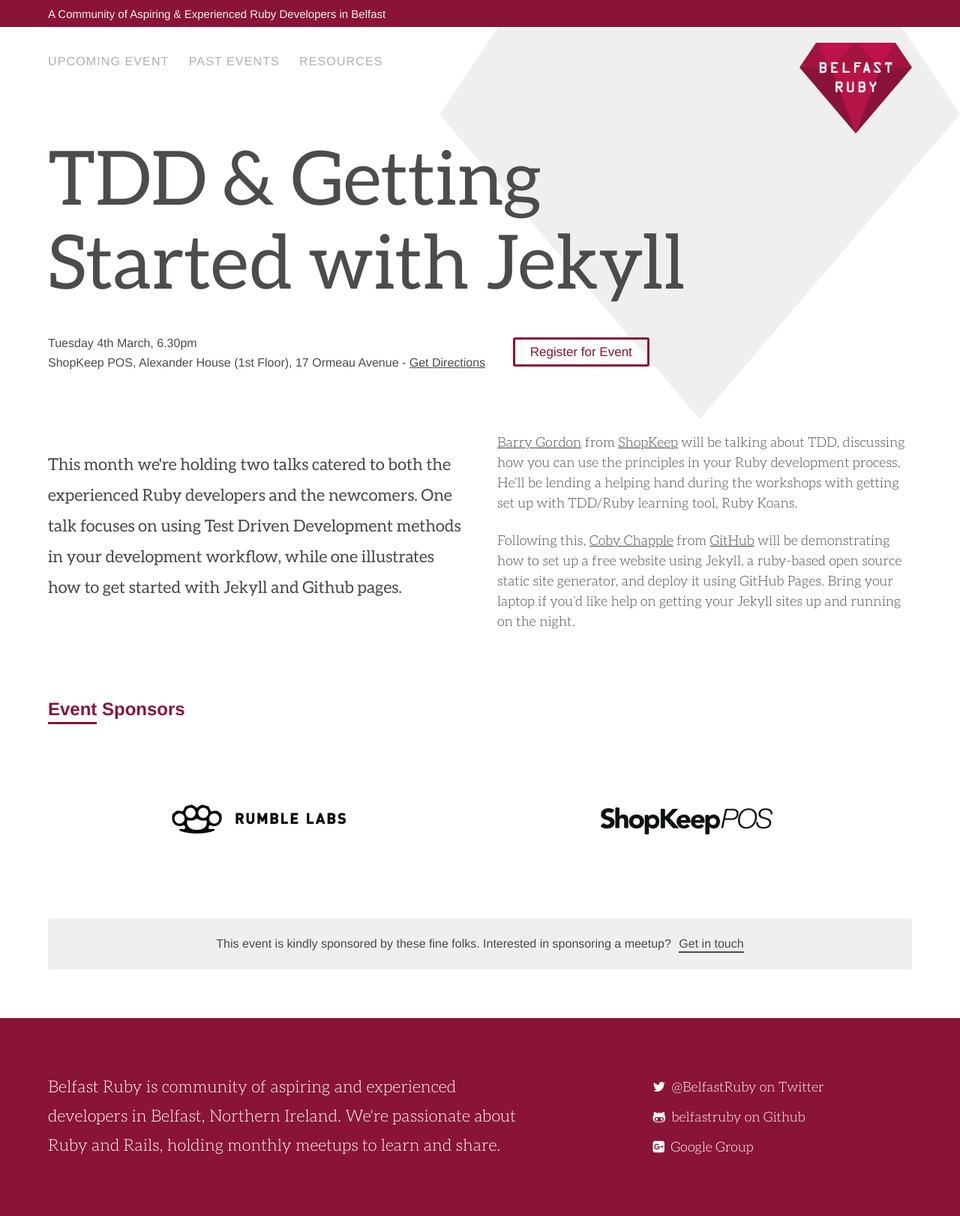
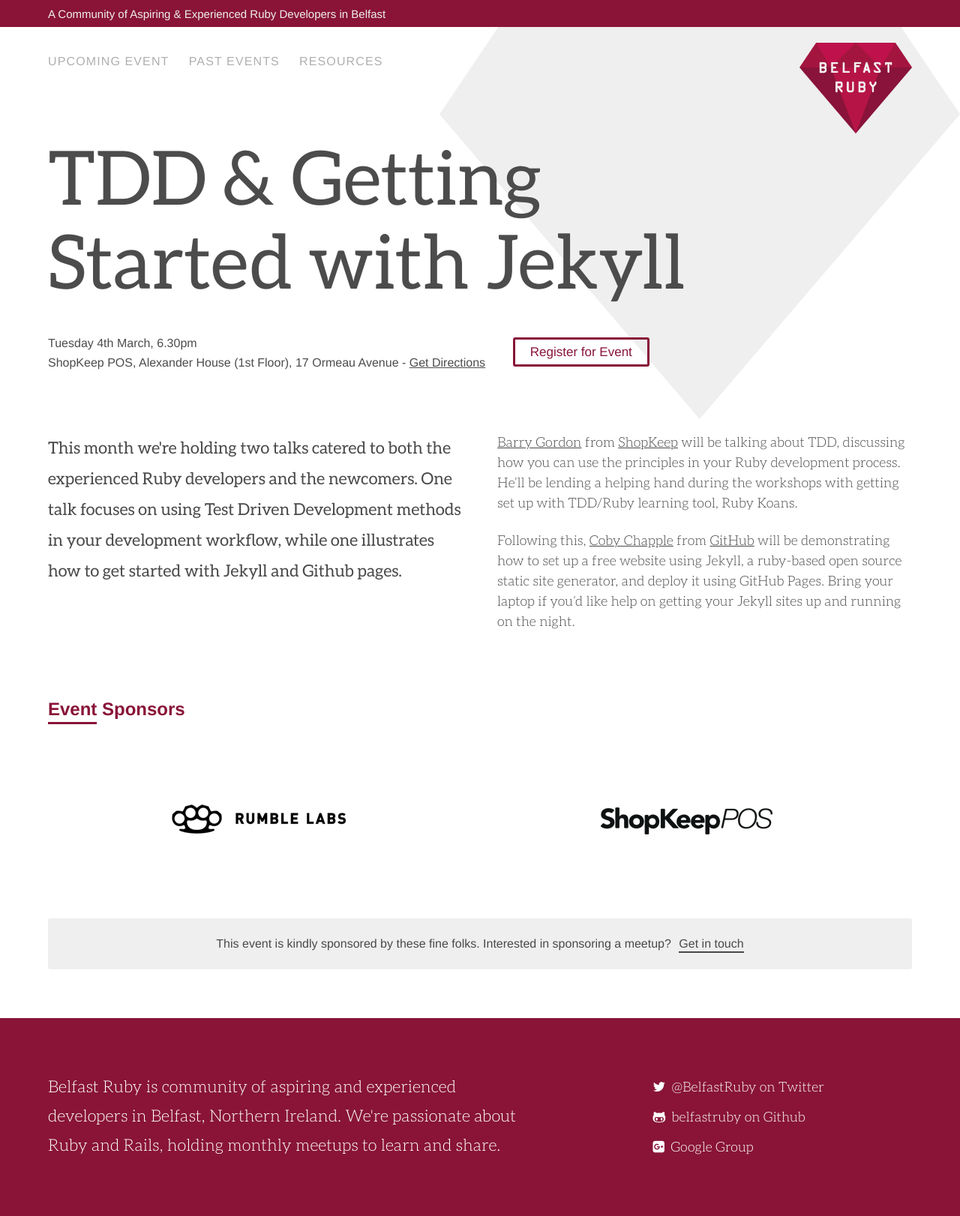
Before and after one commit to belfastruby/belfastruby.com, a Jekyll site: the page built from index.html, in a window 1280 px wide. Shown: the whole page at 75% size. Built offline with Jekyll 4.4.1, drawn with Linux system fonts in a browser that asks for light colours; nearby versions of some CDN libraries; Markdown is read by kramdown in place of the engine named in the settings.

Commit message:
some mobile changes

```diff
--- a/assets/css/main.css
+++ b/assets/css/main.css
@@ -473,7 +473,7 @@
   color: #494949;
   font-size: 20px;
   line-height: 1.2em;
-  padding: 1em 0 0.4em 0;
+  padding: 0 0 0.4em 0;
   font-family: "Aleo-Regular", Georgia, serif;
 }
 
--- a/assets/sass/_typography.scss
+++ b/assets/sass/_typography.scss
@@ -40,7 +40,7 @@
   color: $common-grey;
   font-size: 20px;
   line-height: 1.2em;
-  padding: 1em 0 0.4em 0;
+  padding: 0 0 0.4em 0;
   font-family: "Aleo-Regular", Georgia, serif;
 }
 
```
